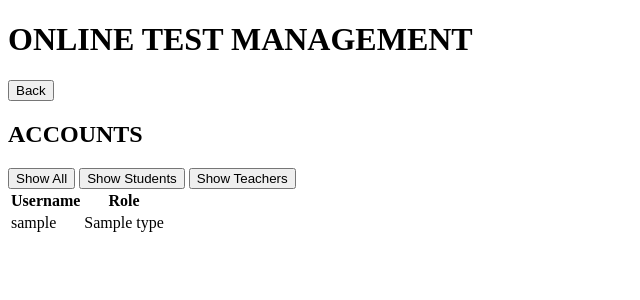
After one commit to amoyer22/CSET160-Final, a Flask app: template templates/teacher_accs.html in a window 1280 px wide. The commit adds this page. Shown: the top 300 px of the page, without its empty margins (0-640 px from the left). Run offline with Flask 3, Linux system fonts and the light colour scheme; the template is opened without the code that fills it: most values are stand-ins (such as "Sample title", 1, 10 or a date in 2020).

Commit message:
Created filtering for accounts viewing page

```diff
--- a/main.py
+++ b/main.py
@@ -55,10 +55,27 @@ def teacherhome():
 def studenthome():
     return render_template('student_home.html')
 
-@app.route('/accounts')
-def accounts():
-    result = conn.execute(text("SELECT * FROM users")).all()
-    return render_template('acc.html', users=result)
+@app.route('/home/students/accounts')
+def studentaccounts():
+    user_type = request.args.get('type', 'all')
+    if user_type == 'students':
+        result = conn.execute(text("SELECT * FROM users WHERE type='student'")).all()
+    elif user_type == 'teachers':
+        result = conn.execute(text("SELECT * FROM users WHERE type='teacher'")).all()
+    else:
+        result = conn.execute(text("SELECT * FROM users")).all()
+    return render_template('student_accs.html', users=result)
+
+@app.route('/home/teachers/accounts')
+def teacheraccounts():
+    user_type = request.args.get('type', 'all')
+    if user_type == 'students':
+        result = conn.execute(text("SELECT * FROM users WHERE type='student'")).all()
+    elif user_type == 'teachers':
+        result = conn.execute(text("SELECT * FROM users WHERE type='teacher'")).all()
+    else:
+        result = conn.execute(text("SELECT * FROM users")).all()
+    return render_template('teacher_accs.html', users=result)
 
 @app.route('/tests/create')
 def testscreate():
--- a/templates/student_home.html
+++ b/templates/student_home.html
@@ -11,7 +11,7 @@
 
     <div>
         <button onclick="location.href='/'">Log out</button>
-        <button onclick="location.href='/accounts'">Accounts</button>
+        <button onclick="location.href='/home/students/accounts'">Accounts</button>
     </div>
 
     <h2>TESTS</h2>
--- /dev/null
+++ b/templates/teacher_accs.html
@@ -0,0 +1,40 @@
+<!DOCTYPE html>
+<html lang="en">
+<head>
+    <meta charset="UTF-8">
+    <meta name="viewport" content="width=device-width, initial-scale=1.0">
+    <!-- <link rel="stylesheet" href="../static/styles/acc.css"> -->
+    <title>Accounts</title>
+</head>
+<body>
+    <h1>ONLINE TEST MANAGEMENT</h1>
+
+    <button onclick="location.href='/home/teachers'">Back</button>
+
+    <h2>ACCOUNTS</h2>
+
+    <div>
+        <button onclick="location.href='/home/teachers/accounts?type=all'">Show All</button>
+        <button onclick="location.href='/home/teachers/accounts?type=students'">Show Students</button>
+        <button onclick="location.href='/home/teachers/accounts?type=teachers'">Show Teachers</button>
+    </div>
+
+    <table>
+        <thead>
+            <tr>
+                <th>Username</th>
+                <th>Role</th>
+            </tr>
+        </thead>
+        <tbody>
+            {% for user in users %}
+            <tr>
+                <td>{{ user.username }}</td>
+                <td>{{ user.type }}</td>
+            </tr>
+            {% endfor %}
+        </tbody>
+    </table>
+
+</body>
+</html>
--- a/templates/teacher_home.html
+++ b/templates/teacher_home.html
@@ -11,7 +11,7 @@
 
     <div>
         <button onclick="location.href='/'">Log out</button>
-        <button onclick="location.href='/accounts'">Accounts</button>
+        <button onclick="location.href='/home/teachers/accounts'">Accounts</button>
         <button onclick="location.href='/tests/create'">Create New Test</button>
     </div>
 
```
Also changed, not shown: templates/student_accs.html (renamed from templates/acc.html, +4 -4 lines).
